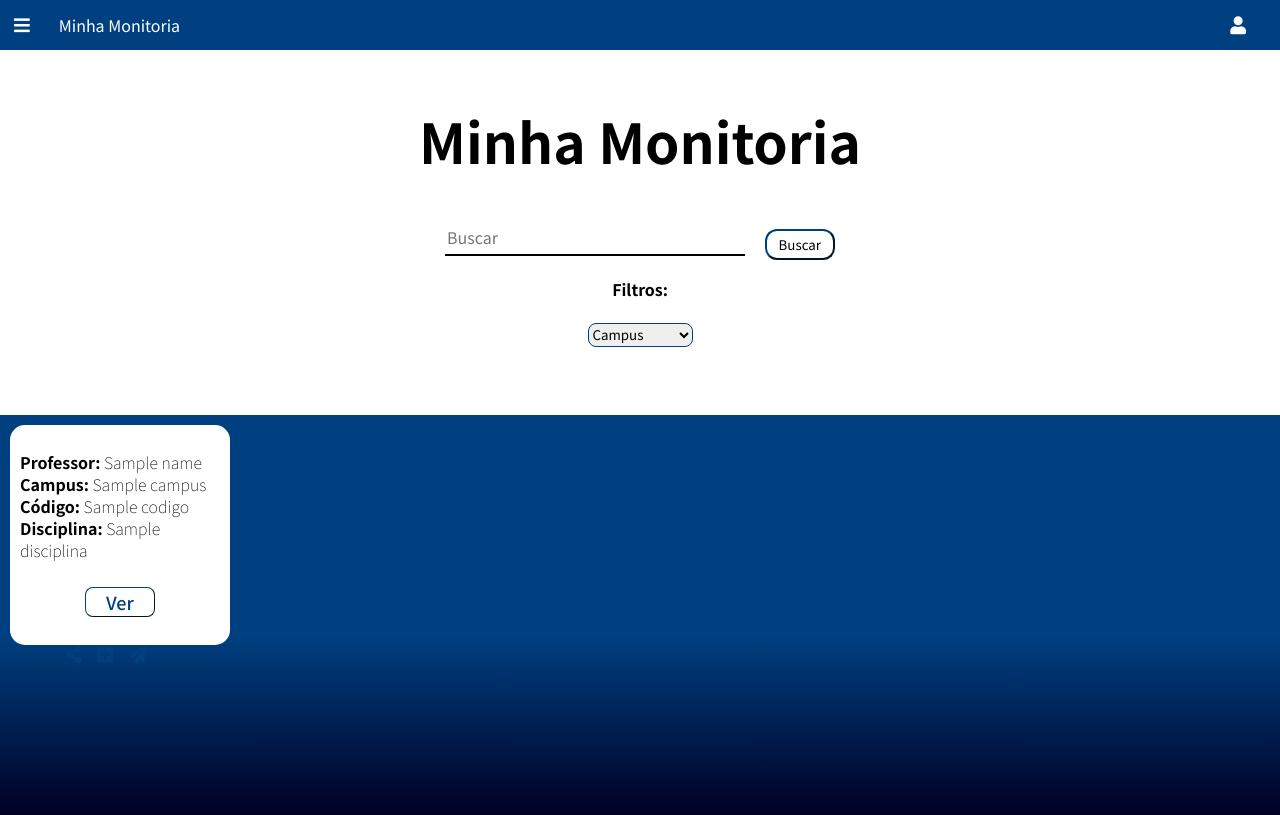
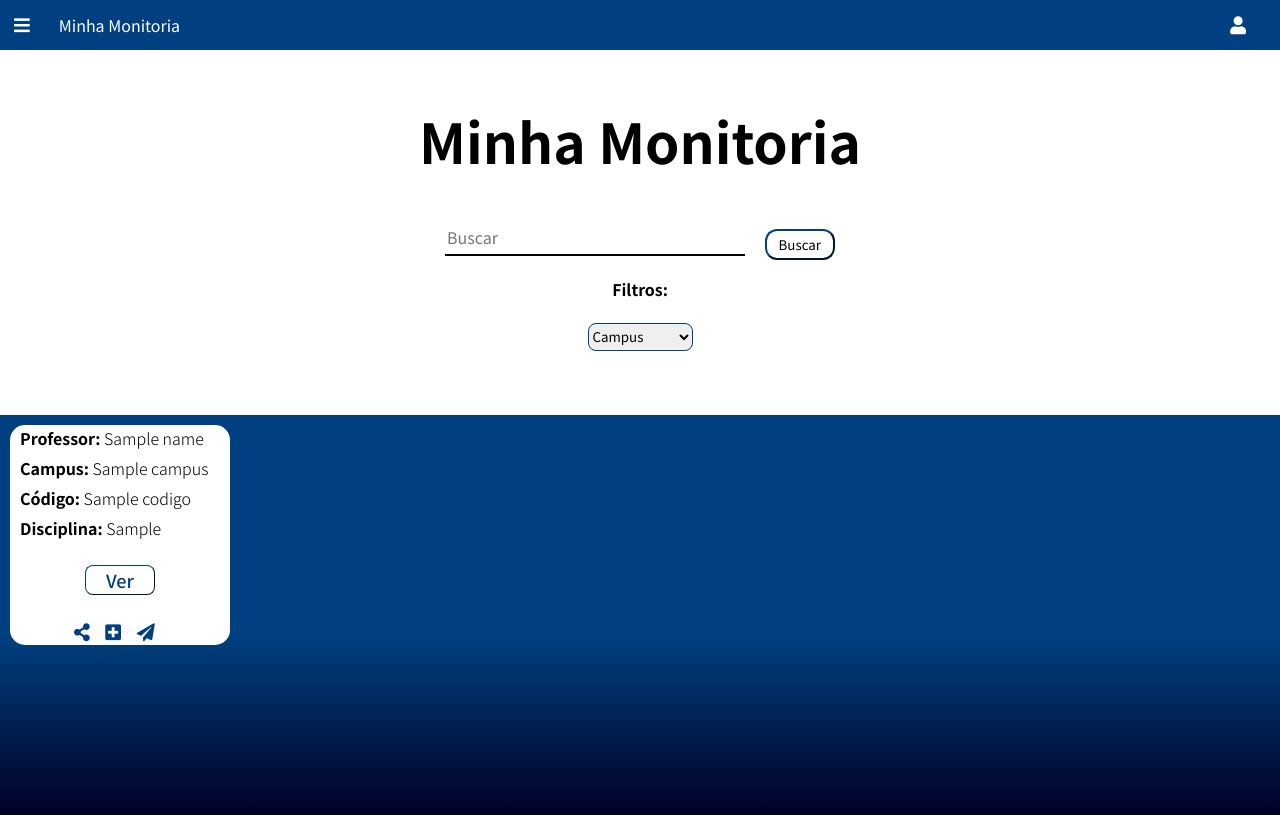
Before and after one commit to Joaoaalves/Minha-Monitoria, a Flask app: template app/templates/home.html in a window 1280 px wide. Run offline with Flask 2, Linux system fonts and the light colour scheme; the template is opened without the code that fills it: most values are stand-ins (such as "Sample title", 1, 10 or a date in 2020); parts of the project's set-up code (start-up, migrations or seed data) failed here and were passed over; some libraries are stand-ins or nearby versions.

Commit message:
Adicionado bloqueador de overflow no card de monitoria, centralizado botões extras no card de monitoria

```diff
--- a/app/static/css/home.css
+++ b/app/static/css/home.css
@@ -294,10 +294,11 @@ button:hover{
 
 .extra-options{
 	position: relative;
-	left: 20%;
+	left: 40px;
 	width: 120px;
 	bottom: 10px;
 	margin-top: 35px;
+	padding-left: 8px;
 }
 
 .icon-button{
@@ -325,6 +326,11 @@ p{
 
 .containerCartao p{
 	line-height: 22px;
+	font-weight: 300;
+	max-height: 22px;
+	margin-top: -8px;
+	overflow: hidden;
+	background-color: transparent;
 }
 
 .containerCartao p bold{
@@ -350,9 +356,7 @@ p{
 
 #filtros select{
 	margin: 0 8px;
-}
-
-#filtros select{
 	border-radius: 8px;
 	border-color: var(--azul);
+	height: 28px;
 }
--- a/app/templates/home.html
+++ b/app/templates/home.html
@@ -15,12 +15,10 @@
 		{% if dados[1] != None %}
 		{% for monitoria in dados[1] %}
 		<div class="containerCartao">
-			<p>
-				<bold>Professor:</bold> {{ dados[1][monitoria]['nome'] }}<br>
-				<bold>Campus:</bold> {{ dados[1][monitoria]['campus'] }}<br>
-				<bold>Código:</bold> {{ dados[1][monitoria]['codigo'] }}<br>
-				<bold>Disciplina:</bold> {{ dados[1][monitoria]['disciplina'] }}
-			</p>
+			<p><bold>Professor:</bold> {{ dados[1][monitoria]['nome'] }}</p>
+			<p><bold>Campus:</bold> {{ dados[1][monitoria]['campus'] }}</p>
+			<p><bold>Código:</bold> {{ dados[1][monitoria]['codigo'] }}</p>
+			<p><bold>Disciplina:</bold> {{ dados[1][monitoria]['disciplina'] }}</p>
 
 			<!-- VISUALIZAR -->
 			<button onclick="window.location.href='/monitoria?chave={{monitoria}}'" class="button-ver">Ver</button>
@@ -123,12 +121,10 @@
 			{% if dados[1] != None %}
 			{% for monitoria in dados[1] %}
 			<div class="containerCartao">
-				<p>
-					<bold>Professor:</bold> {{ dados[1][monitoria]['nome'] }}<br>
-					<bold>Campus:</bold> {{ dados[1][monitoria]['campus'] }}<br>
-					<bold>Código:</bold> {{ dados[1][monitoria]['codigo'] }}<br>
-					<bold>Disciplina:</bold> {{ dados[1][monitoria]['disciplina'] }}
-				</p>
+				<p><bold>Professor:</bold> {{ dados[1][monitoria]['nome'] }}</p>
+				<p><bold>Campus:</bold> {{ dados[1][monitoria]['campus'] }}</p>
+				<p><bold>Código:</bold> {{ dados[1][monitoria]['codigo'] }}</p>
+				<p><bold>Disciplina:</bold> {{ dados[1][monitoria]['disciplina'] }}</p>
 
 
 				<!-- VISUALIZAR -->
@@ -138,7 +134,6 @@
 
 				<div class="extra-options">
 					<!-- COMPARTILHAR -->
-					<div class="dropdown">
 						<button class="botaoCompartilhar icon-button" onclick="compartilhar()"><i
 								class="fas fa-share-alt"></i></button>
 						<div id="containerDropdown" class="containerDropdown">
@@ -147,7 +142,6 @@
 							<a href="https://api.whatsapp.com/send?text=https://minha-monitoria.herokuapp.com/monitoria?chave={{monitoria}}"
 								target="_blank">WhatsApp</a>
 						</div>
-					</div>
 
 					<!-- SALVAR -->
 					<button id="save" class="icon-button" onclick="salvar({{dados[1][monitoria]}})">
```
